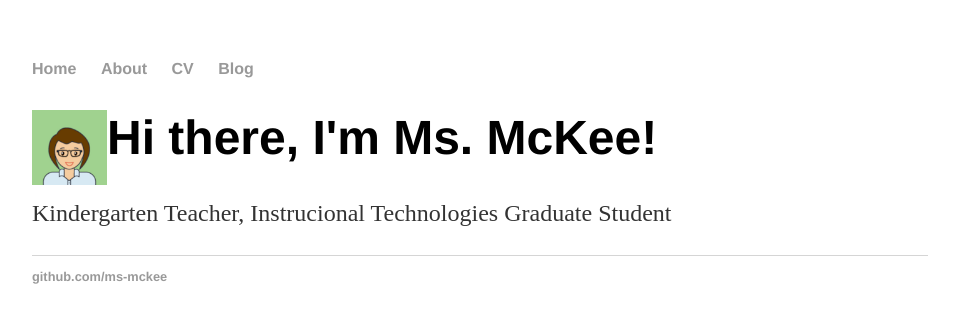
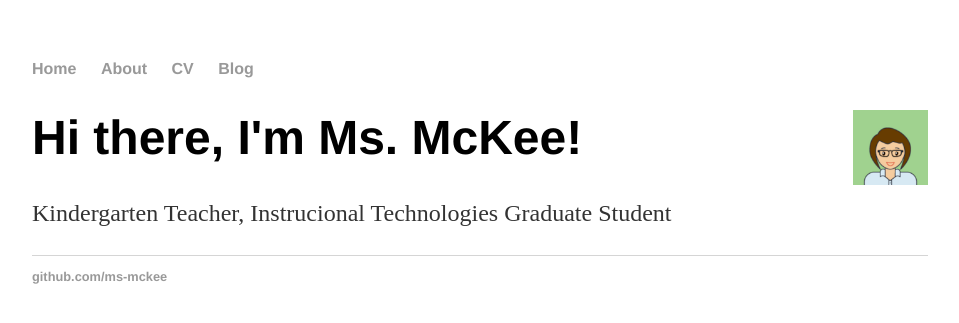
Before and after one commit to ms-mckee/ms-mckee.github.io, a Jekyll site: the page built from index.html, in a window 1280 px wide. Shown: the top 323 px of the page, without its empty margins (160-1119 px from the left). Built offline with Jekyll 4.4.1, drawn with Linux system fonts in a browser that asks for light colours.

Commit message:
Update index.html

```diff
--- a/index.html
+++ b/index.html
@@ -5,7 +5,7 @@
 
 <div class="blurb">
 	<div>
-		<img src="{{site.url}}/assets/avatar.png", height=75, width=75, align="left">
+		<img src="{{site.url}}/assets/avatar.png", height=75, width=75, align="right">
 	<h1>Hi there, I'm Ms. McKee!</h1>
 	</div>
 	<p>Kindergarten Teacher, Instrucional Technologies Graduate Student</p>
```
